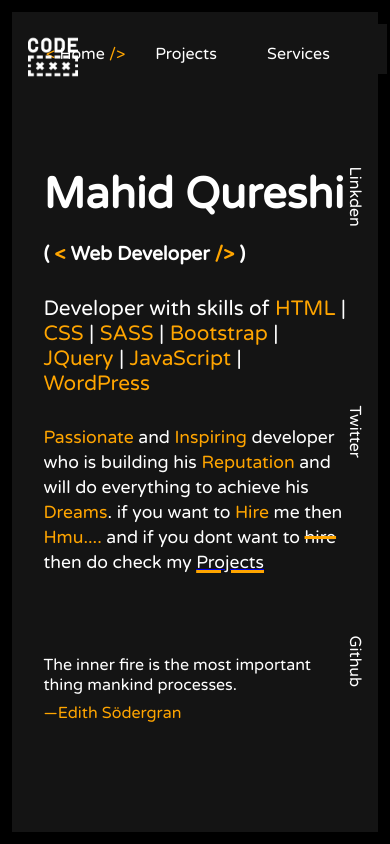
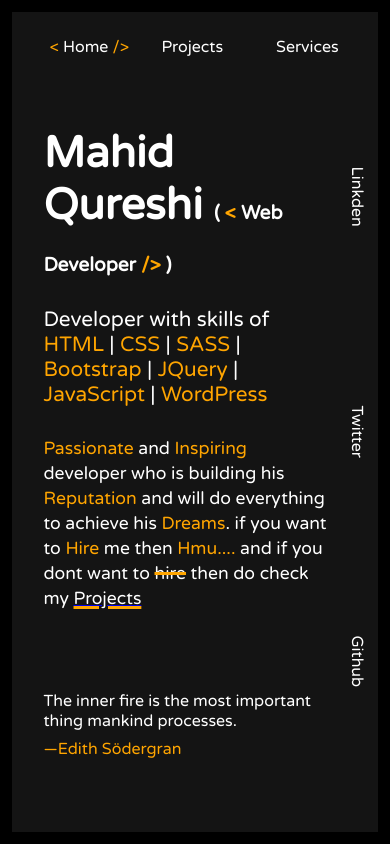
Before and after one commit to Mahad410/mahad410.github.io, a React (Create React App) app: page / in a window 390 px wide. Built offline with nearby package versions, Linux system fonts and the light colour scheme.

Commit message:
portfolio

```diff
--- a/src/Components/navbar.css
+++ b/src/Components/navbar.css
@@ -1,13 +1,16 @@
     .navbar {
         box-sizing: border-box;
-    padding: 20px;
+        padding: 20px 0;
         position: fixed;
-    width: 90%;
-    height: 50px;
+        background-color: #141414;
+        height: 60px;
         overflow: hidden;
-    background-color: #141414;
         box-sizing: border-box;
         z-index: 1;
+        left: 2%;
+        right: 2%;
+        top: 2%;
+        width: 97%;
     }
 
     ul {
@@ -15,7 +18,6 @@ ul {
         display: flex;
         justify-content: space-evenly;
         align-items: center;
-    margin-left: -50px;
     }
 
     li {
@@ -41,15 +43,25 @@ li a:hover .code {
         filter: invert(100%);
         position: fixed;
         left: 7.3%;
-    top: 32px;
+        top: 3%;
     }
 
     .active .code {
         visibility: visible;
     }
 
-@media screen and (max-width:1100px) {
+    @media screen and (max-width:1200px) {
         .navbar {
-        width: 88%;
+            width: 95%;
         }
     }
+
+    @media screen and (max-width:450px) {
+        .navbar {
+            width: 94%;
+            left: 3%;
+        }
+        .logo {
+            display: none;
+        }
+    }
--- a/src/Components/sidebar.css
+++ b/src/Components/sidebar.css
@@ -1,10 +1,10 @@
 .container_side {
     position: fixed;
-    right: 2.5%;
     display: flex;
     justify-content: center;
     height: 100vh;
     top: 1%;
+    right: 3%;
 }
 
 .a {
@@ -16,3 +16,15 @@
     display: flex;
     flex-direction: column;
 }
+
+@media screen and (max-width:1000px) {
+    .container_side {
+        right: 4%;
+    }
+}
+
+@media screen and (max-width:450px) {
+    .container_side {
+        right: 6%;
+    }
+}
--- a/src/Pages/Home.jsx
+++ b/src/Pages/Home.jsx
@@ -28,7 +28,7 @@ function Home(){
         </figure>
         </div>
         <div className="video">
-        <video src={use} loop autoPlay={true}  muted poster={usep} width= '100%' height='100%'>
+        <video src={use} loop autoPlay={true}  muted poster={usep} width= '100%' height='auto'>
         </video>
         </div>
         </div>
--- a/src/Pages/Service.jsx
+++ b/src/Pages/Service.jsx
@@ -63,14 +63,15 @@ function Service(){
                     </p>
                   </div>
                 </div>
-                <div className="button_container btn-see">
+                <div className="inline">
+                <div className="button_container">
                <a href="mailto:mahadqureshi410@gmail.com">
                  <button className="btn">
                   Hire me
                 </button>
                 </a>
                 </div>
-                <div className="button_container btn-see">
+                <div className="button_container">
                 <Link to="/certifications">
                   <button className="btn">
                   Check out my certifications
@@ -78,6 +79,7 @@ function Service(){
                   </Link>
                 </div>
                 </div>
+                </div>
     )
 }
 export default Service;
--- a/src/Pages/home.css
+++ b/src/Pages/home.css
@@ -56,13 +56,22 @@
     color: #fff;
 }
 
-@media screen and (max-width:1100px) {
+@media screen and (max-width:1200px) {
+    .main-container {
+        bottom: 1.2%;
+    }
+    .intro h1 {
+        font-size: 2.2rem;
+    }
+}
+
+@media screen and (max-width:1000px) {
     .main-container {
         width: 78vw;
         display: table;
         top: 15%;
-        bottom: 0;
         vertical-align: middle;
+        bottom: 0.5%;
     }
     .intro {
         width: auto;
@@ -75,3 +84,23 @@
         display: none;
     }
 }
+
+@media screen and (max-width:450px) {
+    .main-container {
+        width: 78vw;
+        display: table;
+        top: 15%;
+        vertical-align: middle;
+        bottom: 0.5%;
+    }
+    .intro {
+        width: 95%;
+        height: auto;
+    }
+    .intro h1 {
+        font-size: 2.7rem;
+    }
+    .video {
+        display: none;
+    }
+}
--- a/src/Pages/project.css
+++ b/src/Pages/project.css
@@ -1,12 +1,12 @@
 .pro_container {
     width: 90vw;
-    height: 82vh;
+    height: 88vh;
     box-sizing: border-box;
     margin: auto;
     padding: 8px;
     overflow: hidden;
     position: fixed;
-    top: 15%;
+    top: 12%;
     right: 0;
     left: 0;
     text-align: center;
@@ -59,12 +59,22 @@ img {
     opacity: 1;
 }
 
-@media screen and (max-width:1100px) {
+@media screen and (max-width:1200px) {
     .pro_container {
         width: 100vw;
         overflow: scroll;
-    }
-    .p_container {
-        width: 40%;
+        top: 10%;
     }
 }
+
+@media screen and (max-width:1000px) {
+    .p_container {
+        width: 45%;
+    }
+}
+
+@media screen and (max-width:450px) {
+    .p_container {
+        width: 90%;
+    }
+}
--- a/src/Pages/service.css
+++ b/src/Pages/service.css
@@ -3,13 +3,13 @@
     grid-template-columns: 1fr 1fr;
     column-gap: 15px;
     width: 90vw;
-    height: 82vh;
+    height: 88vh;
     box-sizing: border-box;
     padding: 8px;
     overflow: hidden;
     position: fixed;
     margin: auto;
-    top: 15%;
+    top: 12%;
     left: 0;
     right: 0;
 }
@@ -41,14 +41,36 @@
     color: #000;
 }
 
-@media screen and (max-width:1100px) {
+@media screen and (max-width:1200px) {
     .pr_container {
         column-gap: 8px;
     }
     .ser_container {
         display: block;
-        grid-template-columns: 0.25fr 1fr;
+        margin: 8px auto;
+        padding: 8px;
+    }
+    .sale_text h3 {
+        font-size: 1.1rem;
+        line-height: 40px;
+    }
+    .button_container a {
+        text-decoration: none;
+        color: #000;
+    }
+    .sale_text p {
+        font-size: 0.7rem;
+        line-height: 20px;
+    }
+}
+
+@media screen and (max-width:450px) {
+    .pr_container {
         column-gap: 8px;
+        display: inline-block;
+    }
+    .ser_container {
+        display: grid;
         margin: 5px auto;
         padding: 8px;
     }
@@ -60,4 +82,13 @@
         text-decoration: none;
         color: #000;
     }
+    .sale_text p {
+        font-size: 0.7rem;
+        line-height: 20px;
+    }
+    .inline {
+        display: flex;
+        justify-content: space-around;
+        align-items: center;
+    }
 }
```
Lines whose indentation alone changed are shown as unchanged.
